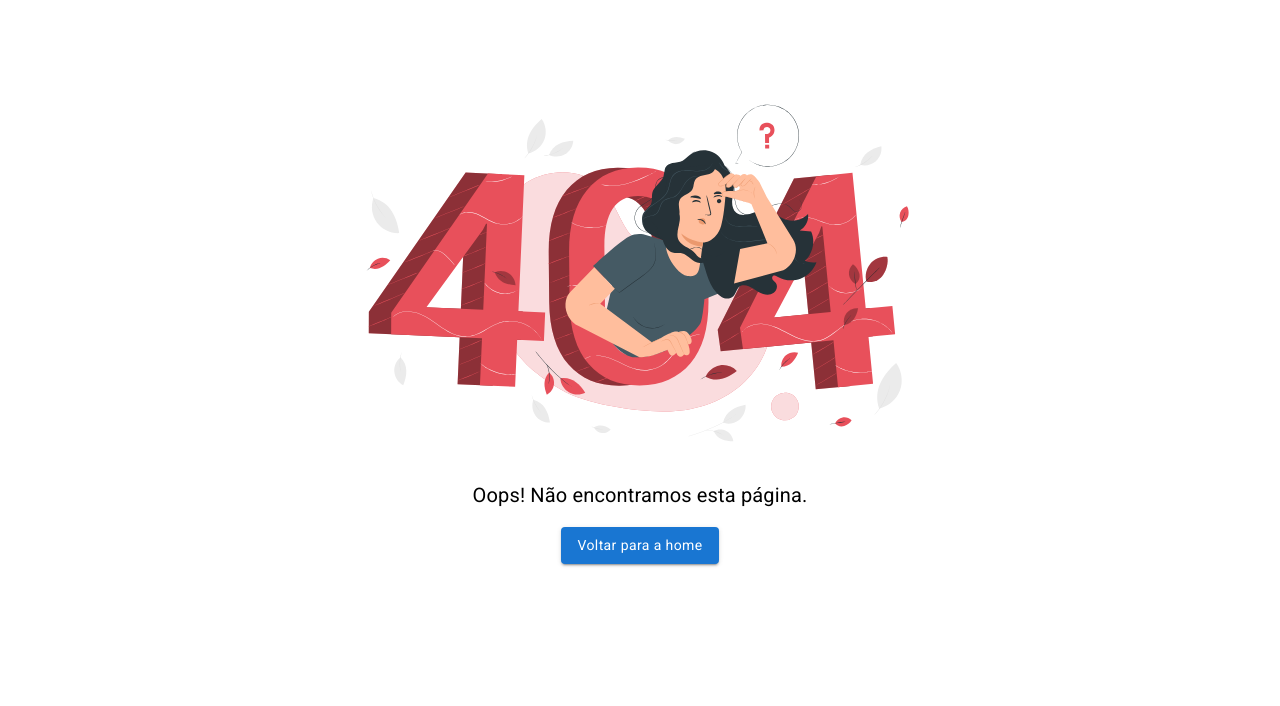
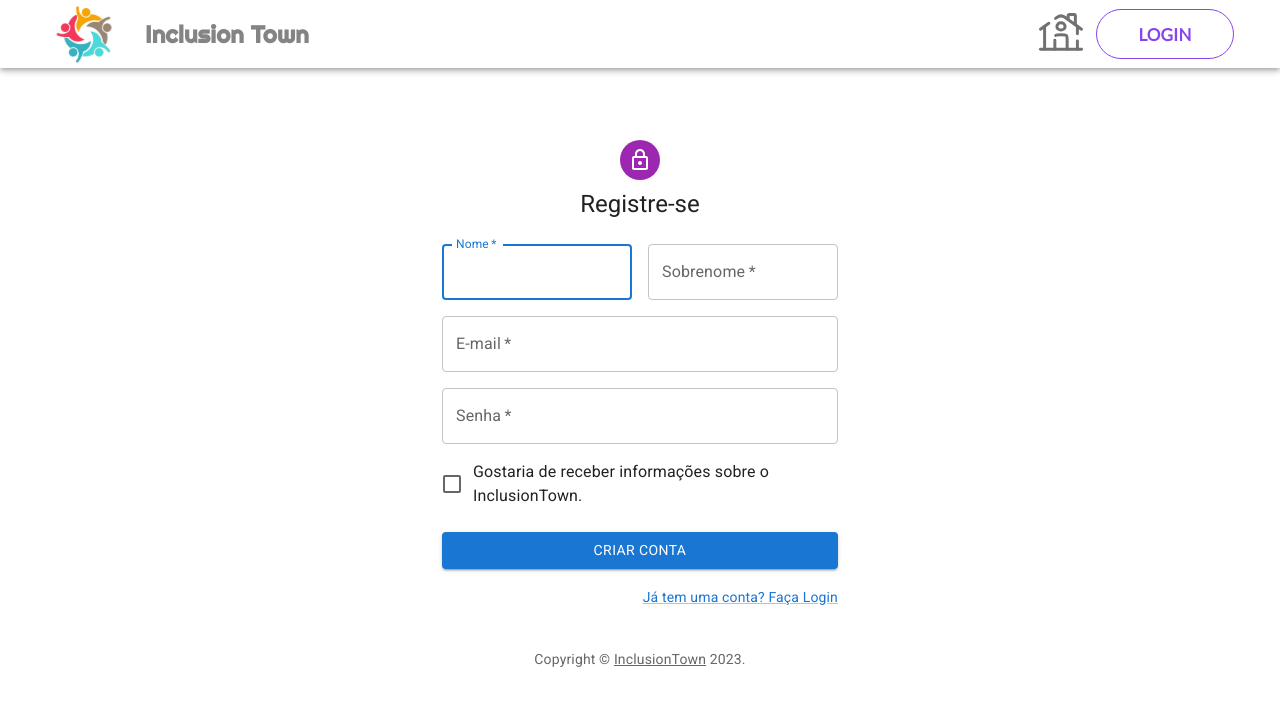
Before and after one commit to R0chaa/InclusionTown, a React (Create React App) app: page /Signup in a window 1280 px wide. Shown: the top 706 px of the page. Built offline with nearby package versions, Linux system fonts and the light colour scheme; the HTML template or start-up script is replaced by a standard one.

Commit message:
one more card in home and build signup route

```diff
--- a/src/routes/index.js
+++ b/src/routes/index.js
@@ -3,6 +3,7 @@
 import { Login } from "../views/Login";
 import { Home } from "../views/Home";
 import { Rate } from "../views/Rate"
+import { Signup } from "../views/Signup"
 
 export const router = createBrowserRouter([
 	{
@@ -22,4 +23,8 @@
 		path: "/Rate",
 		element: <Rate />,
 	},
+	{
+		path: "/Signup",
+		element: <Signup />,
+	},
 ]);
--- a/src/views/Components/Cards/index.js
+++ b/src/views/Components/Cards/index.js
@@ -9,13 +9,14 @@
 import Avatar from "@mui/material/Avatar";
 import IconButton from "@mui/material/IconButton";
 import Typography from "@mui/material/Typography";
-import { purple } from "@mui/material/colors";
+import { purple, green } from "@mui/material/colors";
 import FavoriteIcon from "@mui/icons-material/Favorite";
 import ShareIcon from "@mui/icons-material/Share";
 import ExpandMoreIcon from "@mui/icons-material/ExpandMore";
 import MoreVertIcon from "@mui/icons-material/MoreVert";
 import AssignmentIcon from "@mui/icons-material/Assignment";
 import Button from "@mui/material/Button";
+import FolderIcon from "@mui/icons-material/Folder";
 //import { Grid } from "@mui/material";
 
 const ExpandMore = styled((props) => {
@@ -42,7 +43,7 @@
     // cards.forEach(card => {
     // })
 
-    <Card sx={{ maxWidth: 750, maxHeight: 900, mt: "-41%", ml: "5%" }}>
+    <Card sx={{ maxWidth: "40%", maxHeight: 900, mt: "-67%", ml: "5%" }}>
       <CardHeader
         avatar={
           <Avatar sx={{ bgcolor: purple[500] }} aria-label="recipe">
@@ -55,7 +56,7 @@
           </IconButton>
         }
         title="Universidade Presbiteriana Mackenzie"
-        subheader="September 14, 2016"
+        subheader="Jan 04, 2002"
       />
       <CardMedia
         component="img"
@@ -64,10 +65,11 @@
         alt="mack"
       />
       <CardContent>
-        <Typography sx={{fontSize:"20px"}} color="text.secondary">
-            Universidade Presbiteriana Mackenzie é uma instituição de ensino superior privada e confessional no Brasil.
-            A universidade é mantida pelo Instituto Presbiteriano Mackenzie, uma associação civil de direito privado,
-            sem fins lucrativos e de finalidade educacional.
+        <Typography sx={{ fontSize: "20px" }} color="text.secondary">
+          Universidade Presbiteriana Mackenzie é uma instituição de ensino
+          superior privada e confessional no Brasil. A universidade é mantida
+          pelo Instituto Presbiteriano Mackenzie, uma associação civil de
+          direito privado, sem fins lucrativos e de finalidade educacional.
         </Typography>
       </CardContent>
       <CardActions disableSpacing>
@@ -112,11 +114,11 @@
     // cards.forEach(card => {
     // })
 
-      <Card sx={{ maxWidth: 750, maxHeight: 900, mt:"50px", ml: "5%" }}>
+    <Card sx={{ maxWidth: "40%", maxHeight: 900, mt: "50px", ml: "5%" }}>
       <CardHeader
         avatar={
-            <Avatar sx={{ bgcolor: purple[500] }} aria-label="recipe">
-              <AssignmentIcon />
+          <Avatar sx={{ bgcolor: green[500] }} aria-label="recipe">
+            <FolderIcon />
           </Avatar>
         }
         action={
@@ -124,20 +126,23 @@
             <MoreVertIcon />
           </IconButton>
         }
-          title="Universidade Presbiteriana Mackenzie"
-          subheader="September 14, 2016"
+        title="Higienópolis-Mackenzie"
+        subheader="Mai 05, 2002"
       />
       <CardMedia
         component="img"
         height="250"
-          image="mackenzie.jpg"
+        image="higienopolis.jpg"
         alt="mack"
       />
       <CardContent>
-          <Typography sx={{fontSize:"20px"}} color="text.secondary">
-              Universidade Presbiteriana Mackenzie é uma instituição de ensino superior privada e confessional no Brasil.
-              A universidade é mantida pelo Instituto Presbiteriano Mackenzie, uma associação civil de direito privado,
-              sem fins lucrativos e de finalidade educacional.
+        <Typography sx={{ fontSize: "20px" }} color="text.secondary">
+          A Estação Higienópolis–Mackenzie é uma estação da Linha 4–Amarela do
+          Metrô de São Paulo operada pela ViaQuatro. Ela possui área total de
+          16,4 mil metros quadrados e profundidade de 30,7 metros divididos em
+          seis níveis. Para permitir a acessibilidade a estação possui cinco
+          elevadores, 26 escadas rolantes e 10 escadas fixas, além de pisos
+          táteis.
         </Typography>
       </CardContent>
       <CardActions disableSpacing>
--- a/src/views/Components/Filters/index.js
+++ b/src/views/Components/Filters/index.js
@@ -30,10 +30,10 @@
           </Select>
         </FormControl>
       </Box>
-      <Box sx={{ ml: "680px", mt: "-56px", width: "56px" }}>
+      <Box sx={{ ml: "36%", mt: "-56px", width: "56px" }}>
         <img src="menu.svg" alt="menu" />
       </Box>
-      <Box sx={{ ml: "750px", mt: "-59px", width: "56px" }}>
+      <Box sx={{ ml: "40%", mt: "-59px", width: "56px" }}>
         <img src="list.svg" alt="list" />
       </Box>
       <Typography
--- a/src/views/Components/MapAPI/index.js
+++ b/src/views/Components/MapAPI/index.js
@@ -4,7 +4,7 @@
 
 const containerStyle = {
   width: "50%",
-  height: "100vh",
+  height: "150vh",
   position: "relative",
   marginLeft: "50%",
   marginTop: "-91px"
--- a/src/views/Home/index.js
+++ b/src/views/Home/index.js
@@ -1,4 +1,4 @@
-import { Box } from "@mui/material";
+import { Box, Grid } from "@mui/material";
 import { CustomToolbar } from "../Components/Toolbar";
 import { SearchBar } from "../Components/SearchBar";
 import { useLoadScript } from "@react-google-maps/api";
@@ -22,9 +22,10 @@
       <MyComponent />
 
       <Box>
-        <ReviewCard />
-        {//<ReviewCard2 />
-        }
+        <Grid>
+          <ReviewCard />
+          <ReviewCard2 />
+        </Grid>
       </Box>
 
       {/* <script
--- a/src/views/Login/index.js
+++ b/src/views/Login/index.js
@@ -128,7 +128,7 @@
                 }}
               >
                 <Link component="button" sx={{ color: "#6358DC" }}>
-                  Esqueceu a senha?
+                  <a href="\Signup">Ainda não tem uma conta?</a>
                 </Link>
               </Box>
             </Box>
--- /dev/null
+++ b/src/views/Signup/index.js
@@ -0,0 +1,133 @@
+import * as React from 'react';
+import Avatar from '@mui/material/Avatar';
+import Button from '@mui/material/Button';
+import CssBaseline from '@mui/material/CssBaseline';
+import TextField from '@mui/material/TextField';
+import FormControlLabel from '@mui/material/FormControlLabel';
+import Checkbox from '@mui/material/Checkbox';
+import Link from '@mui/material/Link';
+import Grid from '@mui/material/Grid';
+import Box from '@mui/material/Box';
+import LockOutlinedIcon from '@mui/icons-material/LockOutlined';
+import Typography from '@mui/material/Typography';
+import Container from '@mui/material/Container';
+import { createTheme, ThemeProvider } from '@mui/material/styles';
+import { CustomToolbar } from "../Components/Toolbar";
+
+function Copyright(props) {
+  return (
+    <Typography variant="body2" color="text.secondary" align="center" {...props}>
+      {'Copyright © '}
+      <Link color="inherit" href="https://mui.com/">
+        InclusionTown
+      </Link>{' '}
+      {new Date().getFullYear()}
+      {'.'}
+    </Typography>
+  );
+}
+
+const defaultTheme = createTheme();
+
+export function Signup() {
+  const handleSubmit = (event) => {
+    event.preventDefault();
+    const data = new FormData(event.currentTarget);
+    console.log({
+      email: data.get('email'),
+      password: data.get('password'),
+    });
+  };
+
+  return (
+    <ThemeProvider theme={defaultTheme}>
+      <CustomToolbar/>
+      <Container component="main" maxWidth="xs">
+        <CssBaseline />
+        <Box
+          sx={{
+            marginTop: 8,
+            display: 'flex',
+            flexDirection: 'column',
+            alignItems: 'center',
+          }}
+        >
+          <Avatar sx={{ m: 1, bgcolor: 'secondary.main' }}>
+            <LockOutlinedIcon />
+          </Avatar>
+          <Typography component="h1" variant="h5">
+            Registre-se
+          </Typography>
+          <Box component="form" noValidate onSubmit={handleSubmit} sx={{ mt: 3 }}>
+            <Grid container spacing={2}>
+              <Grid item xs={12} sm={6}>
+                <TextField
+                  autoComplete="given-name"
+                  name="firstName"
+                  required
+                  fullWidth
+                  id="firstName"
+                  label="Nome"
+                  autoFocus
+                />
+              </Grid>
+              <Grid item xs={12} sm={6}>
+                <TextField
+                  required
+                  fullWidth
+                  id="lastName"
+                  label="Sobrenome"
+                  name="lastName"
+                  autoComplete="family-name"
+                />
+              </Grid>
+              <Grid item xs={12}>
+                <TextField
+                  required
+                  fullWidth
+                  id="email"
+                  label="E-mail"
+                  name="email"
+                  autoComplete="email"
+                />
+              </Grid>
+              <Grid item xs={12}>
+                <TextField
+                  required
+                  fullWidth
+                  name="password"
+                  label="Senha"
+                  type="password"
+                  id="password"
+                  autoComplete="new-password"
+                />
+              </Grid>
+              <Grid item xs={12}>
+                <FormControlLabel
+                  control={<Checkbox value="allowExtraEmails" color="primary" />}
+                  label="Gostaria de receber informações sobre o InclusionTown."
+                />
+              </Grid>
+            </Grid>
+            <Button
+              type="submit"
+              fullWidth
+              variant="contained"
+              sx={{ mt: 3, mb: 2 }}
+            >
+              Criar conta
+            </Button>
+            <Grid container justifyContent="flex-end">
+              <Grid item>
+                <Link href="\Login" variant="body2">
+                  Já tem uma conta? Faça Login
+                </Link>
+              </Grid>
+            </Grid>
+          </Box>
+        </Box>
+        <Copyright sx={{ mt: 5 }} />
+      </Container>
+    </ThemeProvider>
+  );
+}
```
Also changed, not shown: 1 other file (tests, documents, lock files or other folders). Lines whose indentation alone changed are shown as unchanged.
